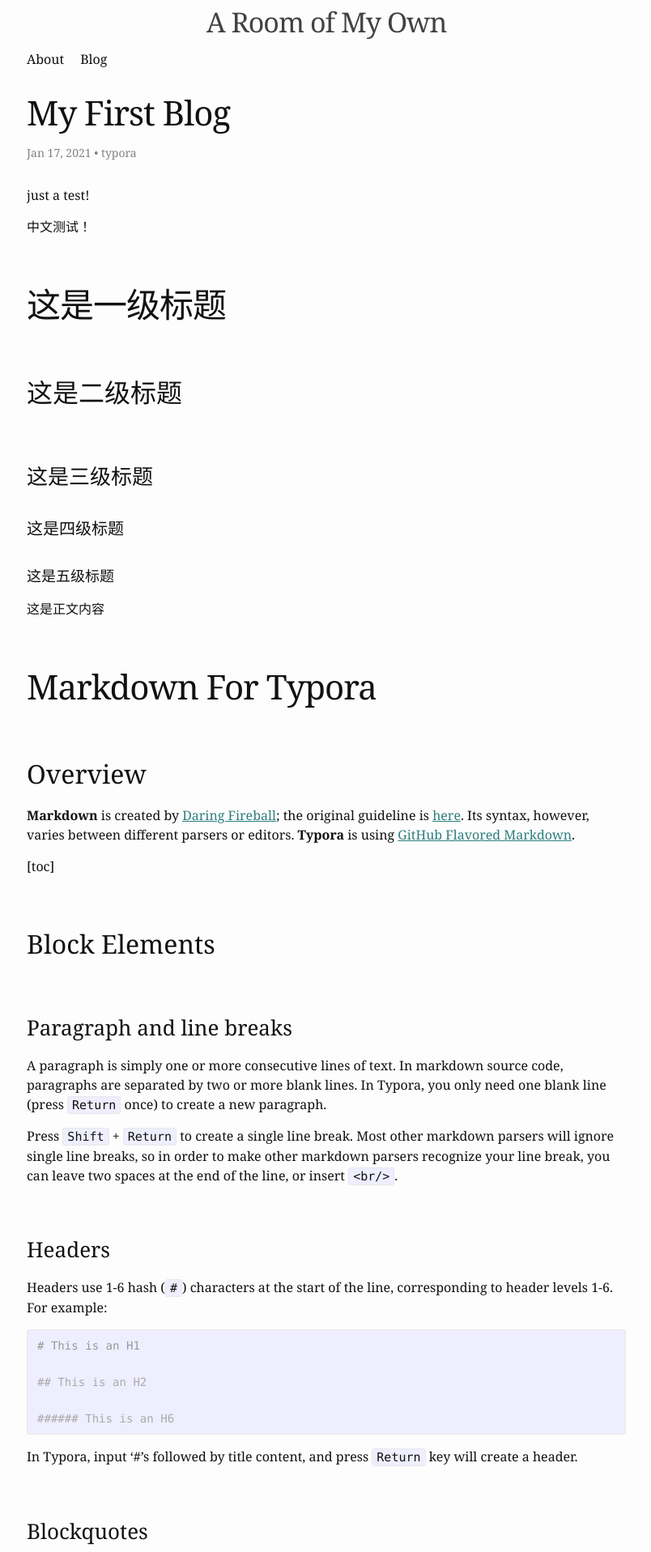
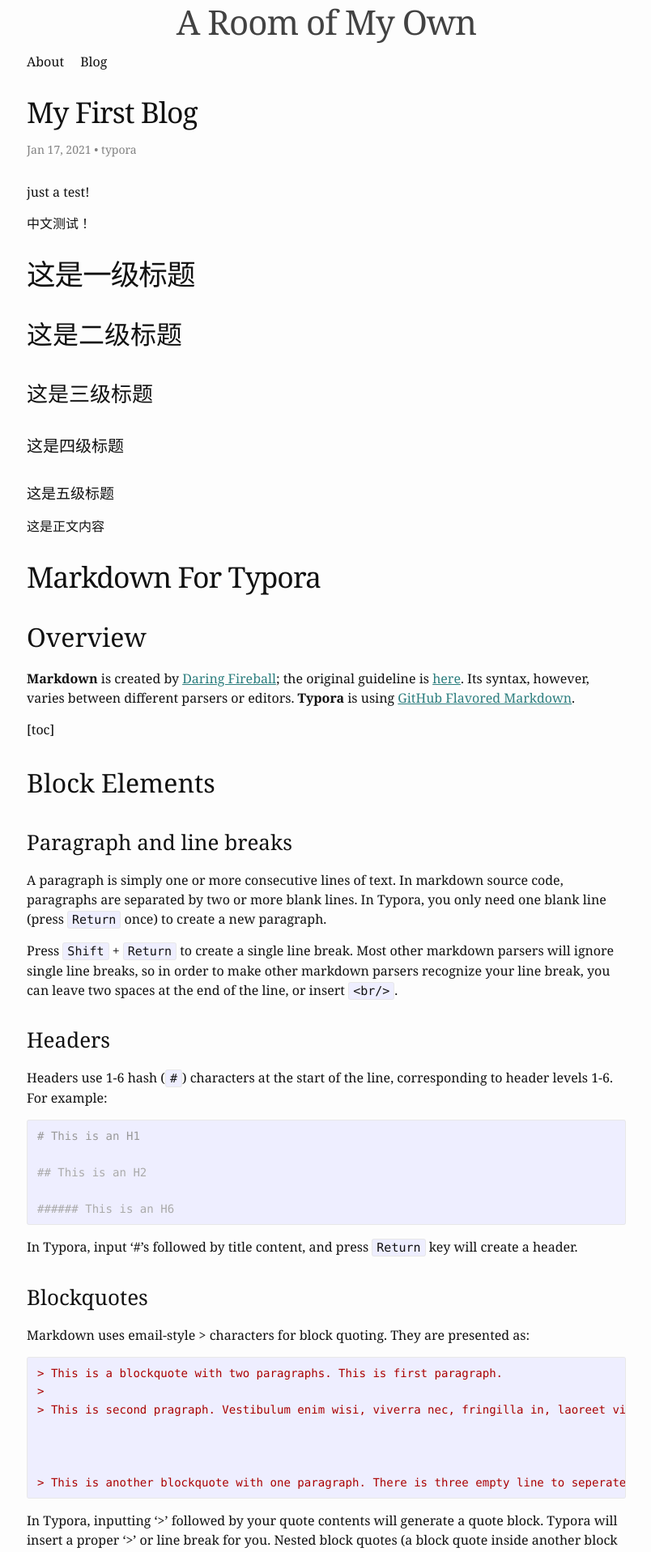
Before and after one commit to 9Echo/9Echo.github.io, a Jekyll site: the page built from _posts/2022-01-17-My-First-Blog.markdown, in a window 1280 px wide. Shown: the top 1917 px of the page at 81% size, without its empty margins (237-1041 px from the left). Built offline with Jekyll 4.4.1, drawn with Linux system fonts in a browser that asks for light colours.

Commit message:
Update _layout.scss

```diff
--- a/_sass/minima/_layout.scss
+++ b/_sass/minima/_layout.scss
@@ -23,7 +23,7 @@
 
 .site-title {
   // @include relative-font-size(1.625);
-  @include relative-font-size(2.125);
+  @include relative-font-size(2.625);
   text-align: center;
   font-weight: 300;
   letter-spacing: -1px;
@@ -254,12 +254,12 @@
 
 .post-title,
 .post-content h1 {
-  @include relative-font-size(2.625);
+  @include relative-font-size(2.225);
   letter-spacing: -1px;
   line-height: 1.15;
 
   @media screen and (min-width: $on-large) {
-    @include relative-font-size(2.625);
+    @include relative-font-size(2.225);
   }
 }
 
@@ -270,8 +270,7 @@
     text-decoration: underline;
   }
 
-  h1, h2, h3 { margin-top: $spacing-unit * 2 }
-  h4, h5, h6 { margin-top: $spacing-unit }
+  h1, h2, h3, h4, h5, h6 { margin-top: $spacing-unit }
 
   h2 {
     @include relative-font-size(1.75);
```
